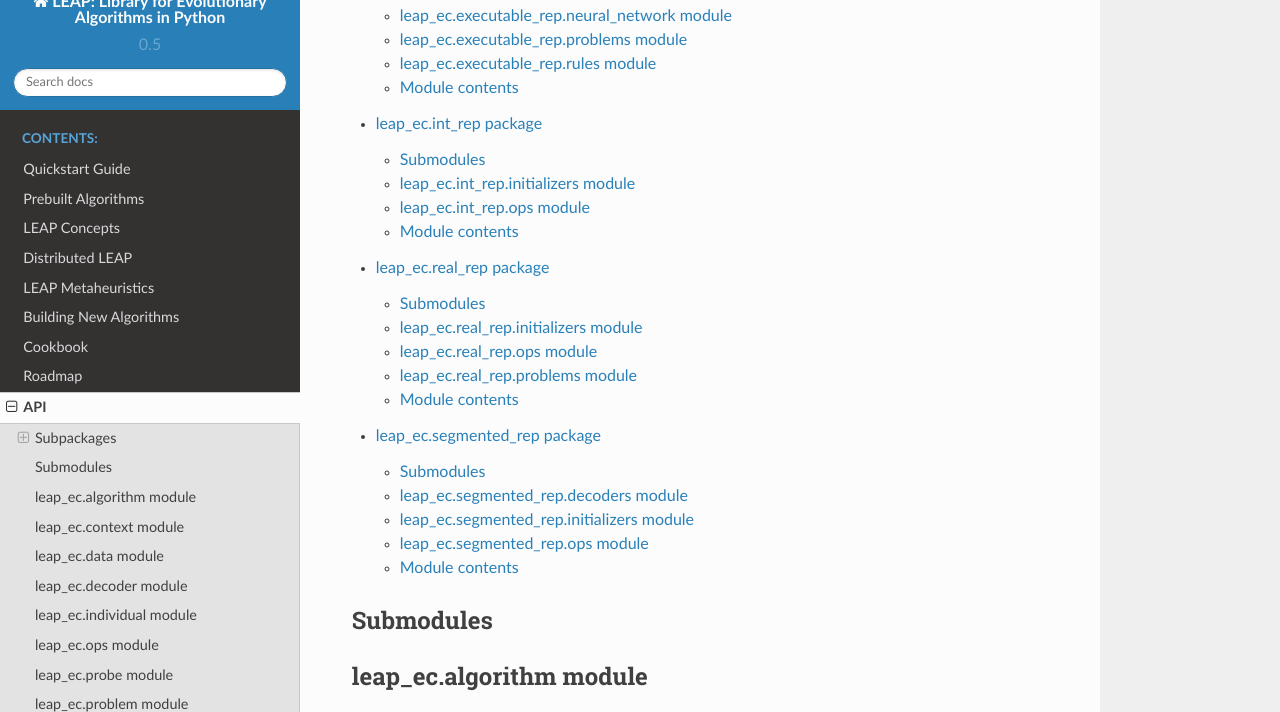
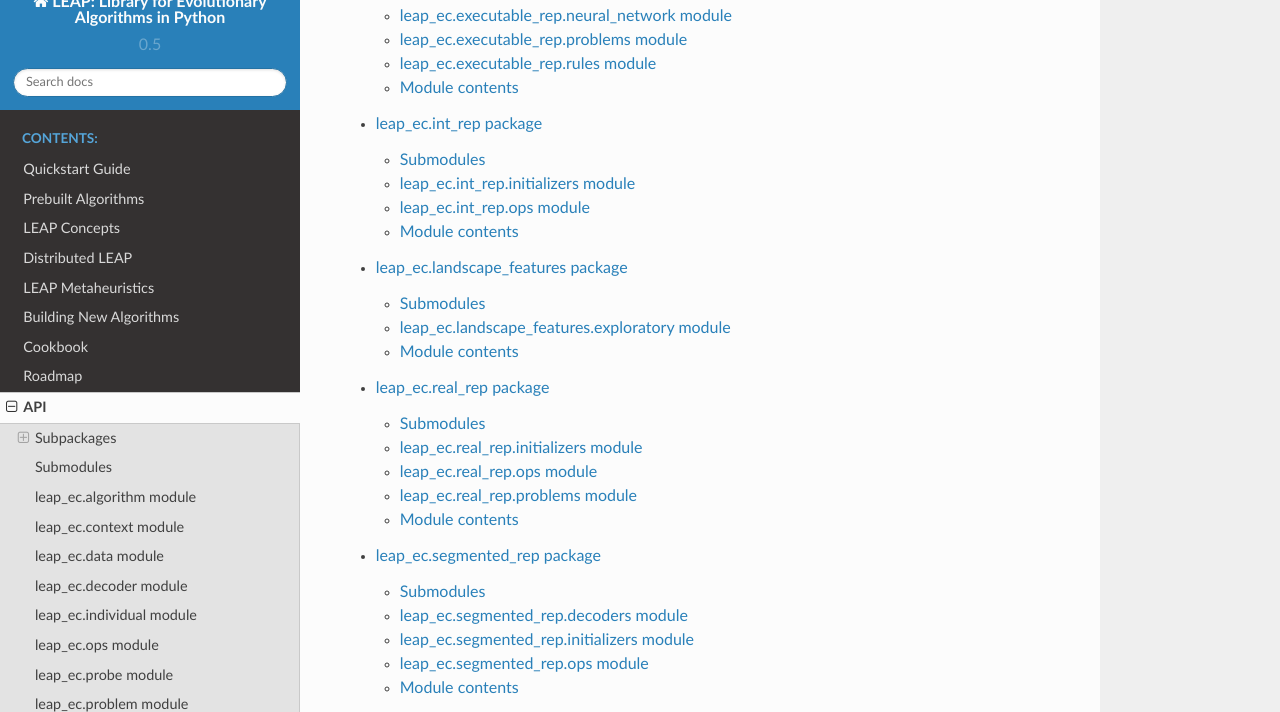
Before and after one commit to AureumChaos/LEAP, a Sphinx documentation site: the page built from docs/source/leap_ec.rst, in a window 1280 px wide and 900 px high, scrolled down 980 px, cut to the strip 0-712 px from the top of the window. Built offline with Sphinx 7.4.7 and the Read the Docs theme 2.0.0, drawn with Linux system fonts in a browser that asks for light colours.

Commit message:
Landscape docs and initial notebook draft.

```diff
--- /dev/null
+++ b/docs/source/leap_ec.landscape_features.rst
@@ -0,0 +1,21 @@
+leap\_ec.landscape\_features package
+====================================
+
+Submodules
+----------
+
+leap\_ec.landscape\_features.exploratory module
+-----------------------------------------------
+
+.. automodule:: leap_ec.landscape_features.exploratory
+   :members:
+   :undoc-members:
+   :show-inheritance:
+
+Module contents
+---------------
+
+.. automodule:: leap_ec.landscape_features
+   :members:
+   :undoc-members:
+   :show-inheritance:
--- a/docs/source/leap_ec.rst
+++ b/docs/source/leap_ec.rst
@@ -12,6 +12,7 @@
    leap_ec.distributed
    leap_ec.executable_rep
    leap_ec.int_rep
+   leap_ec.landscape_features
    leap_ec.real_rep
    leap_ec.segmented_rep
 
```
Also changed, not shown: 1 other file.
